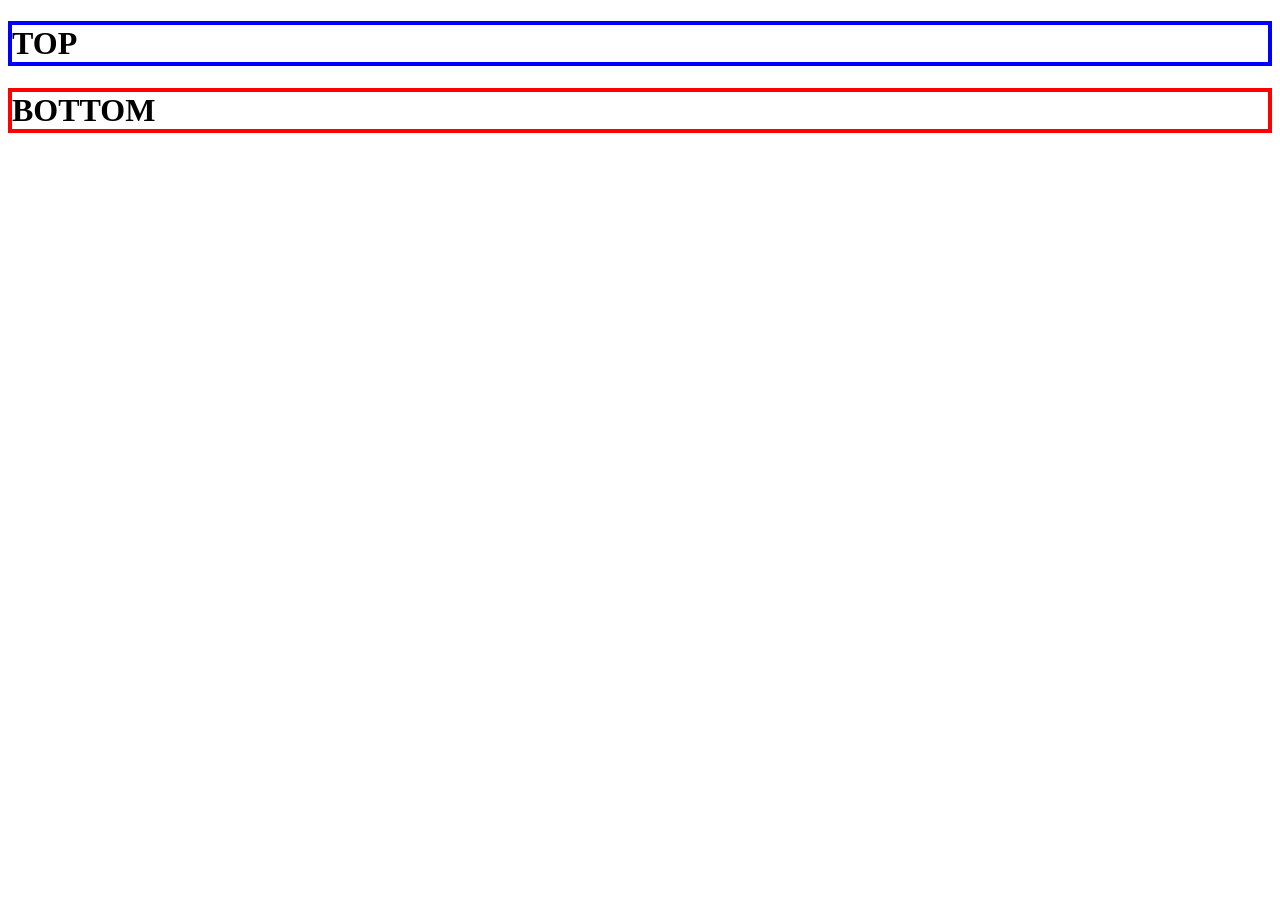
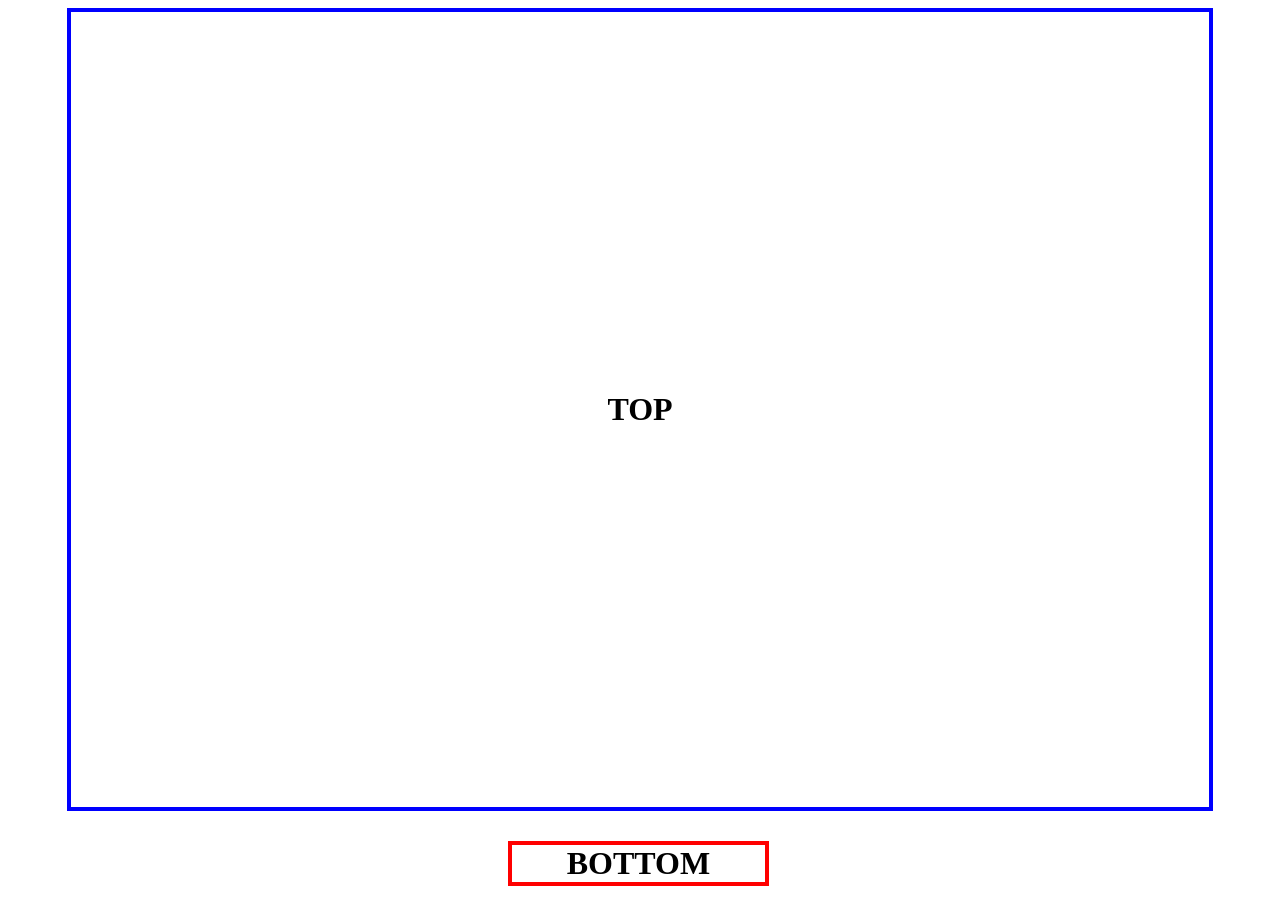
Before and after one commit to Bodera/DjangoBootcamp, a plain HTML site: page WebPythonDjango/CSS Plus/BoxModel.html in a window 1280 px wide. Before the commit the page ends 800 px from the top, so only its background shows below. Drawn offline with Linux system fonts and the light colour scheme.

Commit message:
Learning CSS Box Model

```diff
--- a/WebPythonDjango/CSS Plus/BoxModel.css
+++ b/WebPythonDjango/CSS Plus/BoxModel.css
@@ -1,6 +1,25 @@
+/*
+Customizando o estilo do heading
+Perceba que o redimensionamento do browser afeta o bottomH1, mas não o topH1
+*/
 #topH1{
     border: 4px solid blue;
+    width: 30%;
+    /* settando margin para auto eu torno mais responsivo */
+    margin: auto;
+    text-align: center;
+    /* Padding pode receber % ou pixels | 30% é mais ou menos 300px*/
+    padding: 30%;
 }
+/*
+Para dimensionar a largura use width : valor percentual
+As alterações de posição de texto se ajustarão a sua borda
+*/
 #bottomH1{
     border: 4px solid red;
+    width: 20%;
+    text-align: center;
+    /*ONLY PIXELS margin: top, right, bottom, left */
+    /* you can play with this peace of code */
+    margin: 30px 500px 200px 500px;
 }
```
